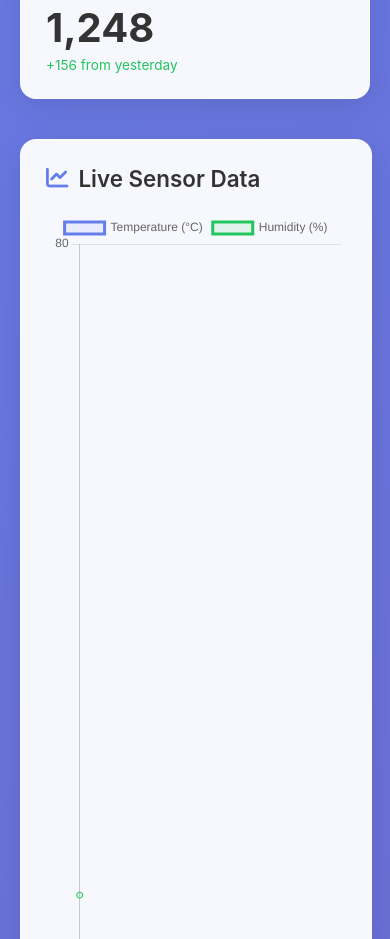
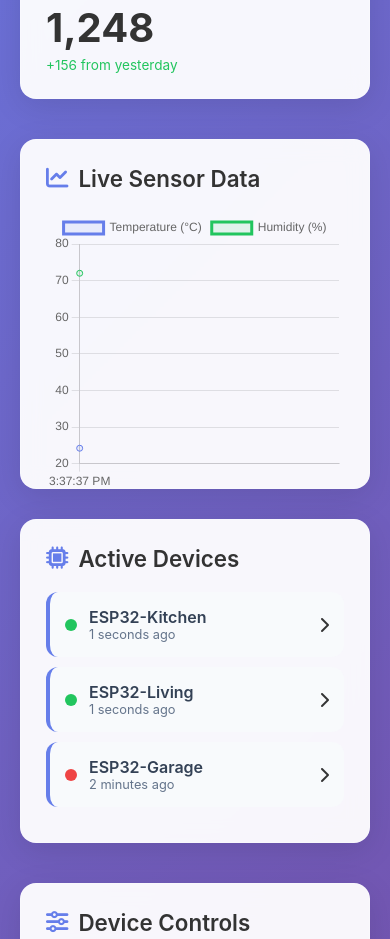
Before and after one commit to trefeon/iot-platform, a plain HTML site: page services/api/app/static/index.html in a window 390 px wide. Shown: the part 794-1733 px from the top of the page. Drawn offline with nearby package versions, Linux system fonts and the light colour scheme.

Commit message:
Fix demo chart stretching issue
- Added fixed height constraints to chart container (450px desktop, 350px mobile)
- Set explicit canvas height to prevent infinite stretching
- Added overflow:hidden to contain chart properly
- Improved responsive design for mobile devices
- Chart now maintains proper aspect ratio and boundaries

```diff
--- a/services/api/app/static/index.html
+++ b/services/api/app/static/index.html
@@ -111,6 +111,18 @@
             padding: 25px;
             box-shadow: 0 8px 32px rgba(0, 0, 0, 0.1);
             border: 1px solid rgba(255, 255, 255, 0.2);
+        }
+
+        .chart-container {
+            height: 450px;
+            position: relative;
+            overflow: hidden;
+        }
+
+        .chart-container canvas {
+            max-height: 380px !important;
+            width: 100% !important;
+            height: 380px !important;
         }
 
         .section-title {
@@ -284,6 +296,15 @@
 
             .header h1 {
                 font-size: 2rem;
+            }
+
+            .chart-container {
+                height: 350px;
+            }
+
+            .chart-container canvas {
+                max-height: 280px !important;
+                height: 280px !important;
             }
         }
     </style>
```
